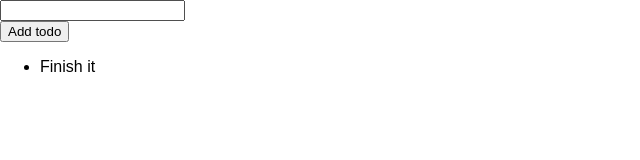
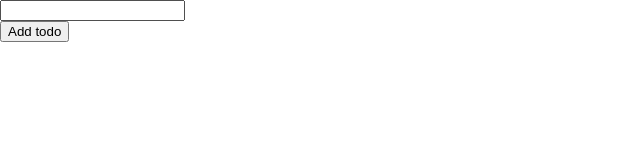
Before and after one commit to echonok/react-ts, a React (Create React App) app: page / in a window 1280 px wide. Shown: the top 160 px of the page, without its empty margins (0-640 px from the left). Built offline with nearby package versions, Linux system fonts and the light colour scheme; the HTML template or start-up script is replaced by a standard one.

Commit message:
added adding todos

```diff
--- a/src/App.tsx
+++ b/src/App.tsx
@@ -1,16 +1,19 @@
-import React from 'react';
-import ToDoList from './components/ToDoList';
+import React, { useState } from 'react';
+import ToDoList, { TodoItem } from './components/ToDoList';
 import NewToDo from './components/NewToDo';
 
 const App: React.FC = () => {
-  const todos = [{ id: 't1', text: 'Finish it' }];
+  const [todos, setTodos] = useState<TodoItem[]>([])
   const todoAddHandler = (text: string) => {
-    console.log({ text })
+    setTodos((prevTodos) => [
+      ...prevTodos,
+      { id: Math.random().toString(), text: text }
+    ]);
   }
   return (
     <div className="App">
       <NewToDo onAddTodo={todoAddHandler}/>
-      <ToDoList items={todos} />
+      <ToDoList items={todos}/>
     </div>
   );
 }
--- a/src/components/ToDoList.tsx
+++ b/src/components/ToDoList.tsx
@@ -1,10 +1,12 @@
 import React from 'react';
 
+export interface TodoItem {
+  id: string,
+  text: string,
+}
+
 interface ToDoListProps {
-  items: {
-    id: string,
-    text: string,
-  }[];
+  items: TodoItem[];
 }
 
 const ToDoList: React.FC<ToDoListProps> = (props) => {
```
